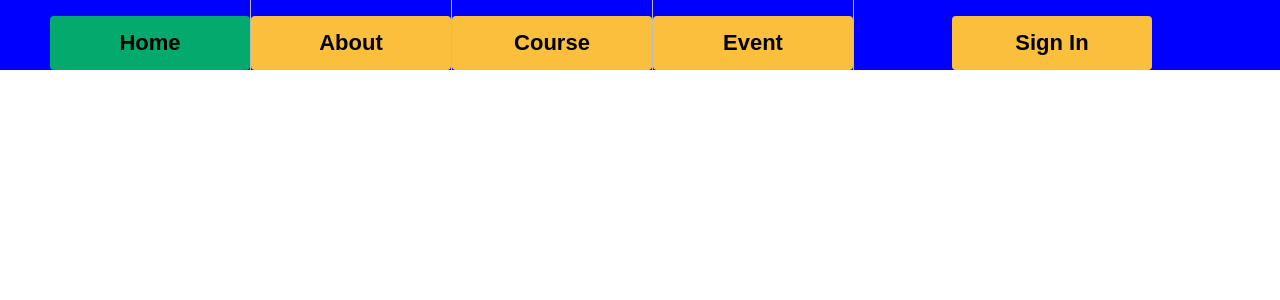
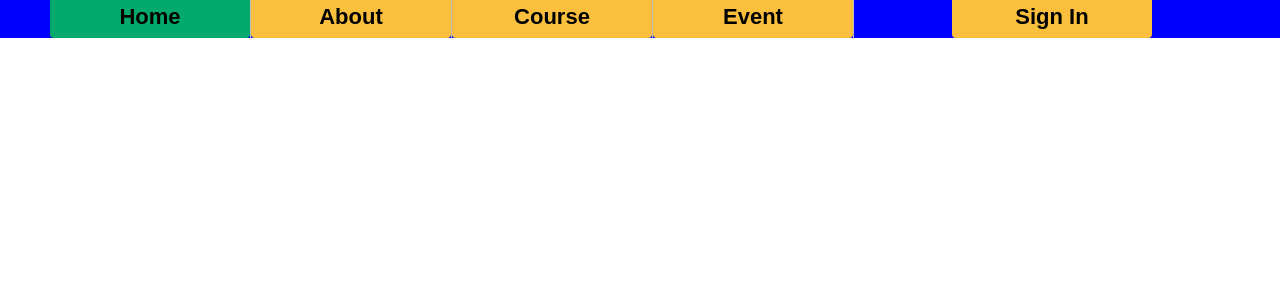
Before and after one commit to KevinVVei/comp499b-smart_campus, a React (Create React App) app: page / in a window 1280 px wide. Shown: the top 300 px of the page. Built offline with nearby package versions, Linux system fonts and the light colour scheme.

Commit message:
NavBar version 0.1.1

```diff
--- a/src/components/Navbar.css
+++ b/src/components/Navbar.css
@@ -1,6 +1,6 @@
 ul {
   list-style-type: none;
-  margin: 0;
+  margin-top: -20px;
   padding: 0;
   overflow: hidden;
   background-color: blue;
@@ -23,7 +23,6 @@ li button {
   display: block;
   color: black;
   text-align: center;
-  padding: 14px 16px;
   text-decoration: none;
   width: 200px;
 }
--- a/src/components/Navbar.js
+++ b/src/components/Navbar.js
@@ -1,6 +1,5 @@
 import React, { Component } from 'react'
 import './Navbar.css';
-
 
 export default class Navbar extends Component {
   render() {
@@ -11,7 +10,7 @@ export default class Navbar extends Component {
           <li><button href="#about">About</button></li>
           <li><button href="#course">Course</button></li>
           <li><button href="#Event">Event</button></li>
-          <li className="sign" ><button href="#about">Sign In</button></li>
+          <li className="sign"><button href="#SignIn">Sign In</button></li>
         </ul>
       </div>
     )
```
